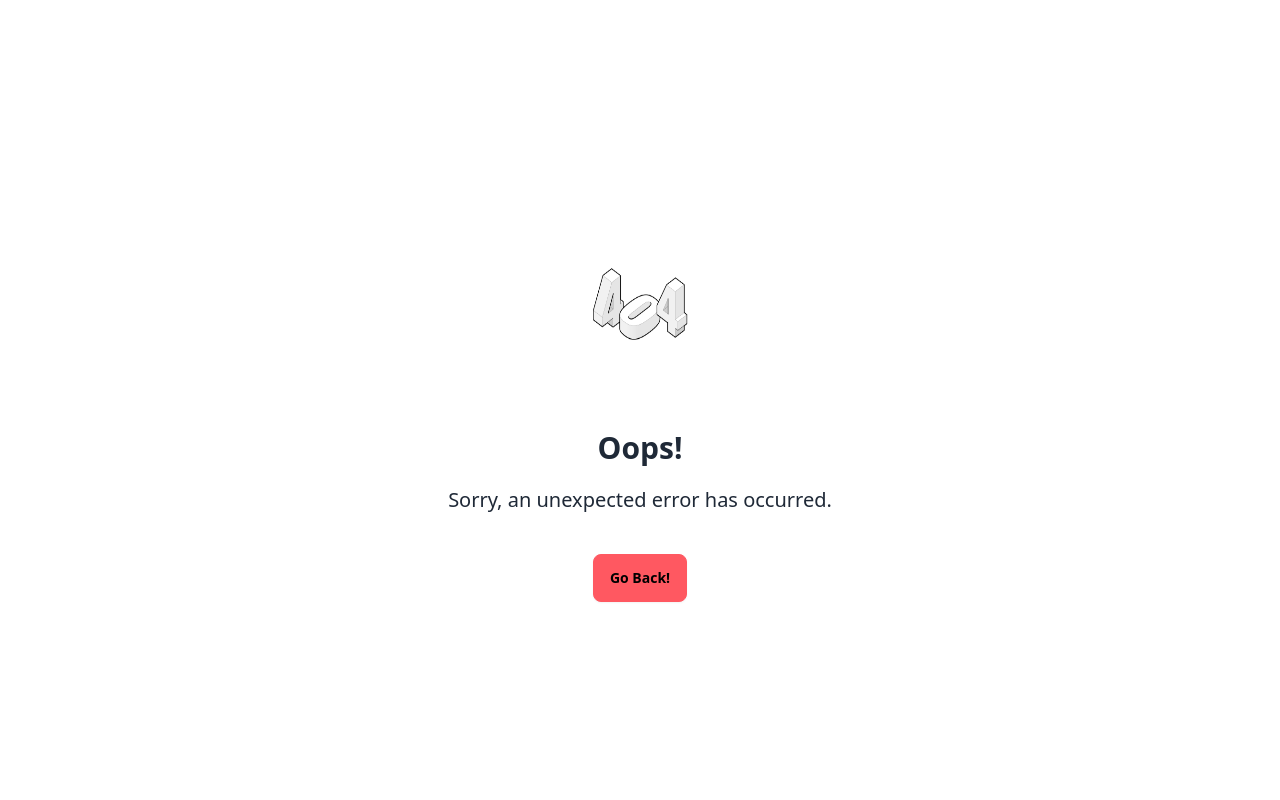
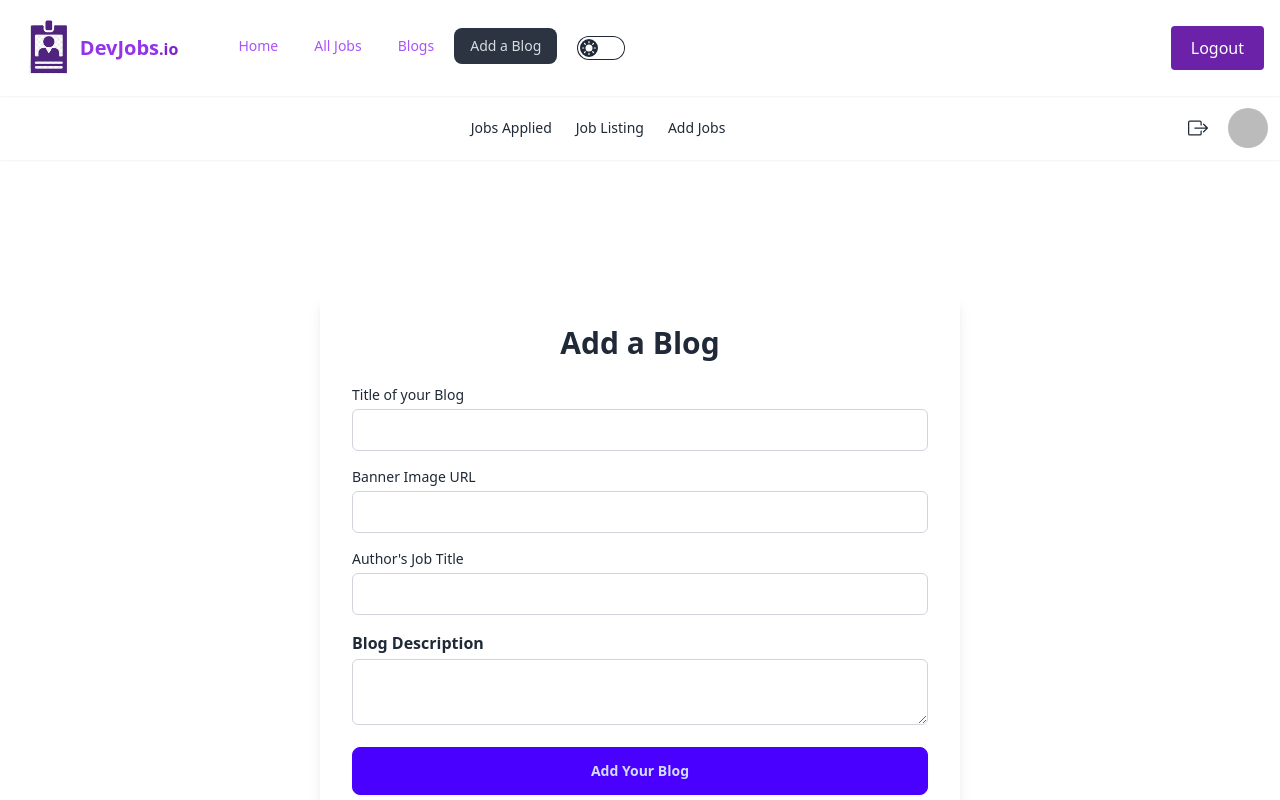
Before and after one commit to Azmaineeeeeee/DevJobs.io, a React (Vite) app: page /addblogs in a window 1280 px wide. Shown: the top 800 px of the page. Built offline with nearby package versions, Linux system fonts and the light colour scheme; no server answers; sample sign-in values are in the browser's storage.

Commit message:
Blogs Page

```diff
--- a/src/Components/JobTabs/JobTabs.jsx
+++ b/src/Components/JobTabs/JobTabs.jsx
@@ -19,16 +19,16 @@ const JobTabs = () => {
      <Tabs>
        <div className='rounded-xl p-4 flex justify-center'>
        <TabList className="grid lg:grid-cols-4 grid-cols-2  bg-white shadow-2xl rounded-full lg:p-6 p-2">
-       <Tab className={`px-4 py-2 text-gray-800 font-medium cursor-pointer focus:outline-none border-transparent focus:rounded-xl  focus:bg-purple-800 focus:text-white`} selected>
+       <Tab className={`px-1 py-1 text-gray-800 font-medium cursor-pointer focus:outline-none border-transparent focus:rounded-xl  focus:bg-purple-800 focus:text-white`} selected>
     On-Site Jobs
 </Tab>
-          <Tab className="px-4 py-2 text-gray-800 font-medium cursor-pointer focus:outline-none focus:rounded-xl  focus:bg-purple-800 focus:text-white border-transparent">
+          <Tab className="px-1 py-1 text-gray-800 font-medium cursor-pointer focus:outline-none focus:rounded-xl  focus:bg-purple-800 focus:text-white border-transparent">
             Remote Jobs
           </Tab>
-          <Tab className="px-4 py-2 text-gray-800 font-medium cursor-pointer focus:outline-none focus:rounded-xl  focus:bg-purple-800 focus:text-white border-transparent">
+          <Tab className="px-1 py-1 text-gray-800 font-medium cursor-pointer focus:outline-none focus:rounded-xl  focus:bg-purple-800 focus:text-white border-transparent">
             Hybrid Jobs
           </Tab>
-          <Tab className="px-4 py-2 text-gray-800 font-medium cursor-pointer focus:outline-none focus:rounded-xl  focus:bg-purple-800 focus:text-white border-transparent">
+          <Tab className="px-1 py-1 text-gray-800 font-medium cursor-pointer focus:outline-none focus:rounded-xl  focus:bg-purple-800 focus:text-white border-transparent">
             Part-Time Jobs
           </Tab>
         </TabList>
--- /dev/null
+++ b/src/Pages/AddBlogs.jsx
@@ -0,0 +1,76 @@
+import { useMutation, useQuery } from "@tanstack/react-query";
+import Swal from "sweetalert2";
+
+const AddBlogs = () => {
+
+
+
+    const handleSubmit = (e) => {
+        e.preventDefault();
+        const form = e.target;
+        const title = form.title.value;
+        const image = form.image.value;
+        const job_title = form.job_title.value;
+        const blog_description = form.blog_description.value;
+        const blogInfo = {title,image,job_title,blog_description}
+        fetch('http://localhost:5001/allblogs', {
+            method: "POST",
+            headers: {
+                "content-type": "application/json"
+            },
+            body: JSON.stringify(blogInfo)
+         })
+         .then(res => res.json())
+         .then(data => {
+            if(data.insertedId){
+                Swal.fire({
+                    title: 'Successfully Added',
+                    text: 'Do you want to continue?',
+                    icon: 'success',
+                    confirmButtonText: 'Confirm'
+                  })
+            }
+         })
+
+        form.reset()
+  }
+
+  return (
+    <div className="flex items-center justify-center h-screen">
+      <div className="lg:w-1/2 w-full bg-white shadow-lg rounded-lg p-8">
+        <h1 className="text-3xl font-bold mb-6 text-center">Add a Blog</h1>
+        <form onSubmit={handleSubmit} className="space-y-4">
+
+        <div className="mb-4">
+          <label htmlFor="title" className="block text-sm font-medium ">Title of your Blog</label>
+          <input type="text" id="title" name="title"  className="mt-1 p-2 border border-gray-300 rounded-md w-full" />
+        </div>
+
+        <div className="mb-4">
+          <label htmlFor="image" className="block text-sm font-medium ">Banner Image URL</label>
+          <input type="text" id="image" name="image"  className="mt-1 p-2 border border-gray-300 rounded-md w-full" />
+        </div>
+
+        <div className="mb-4">
+          <label htmlFor="job_title" className="block text-sm font-medium ">Author's Job Title</label>
+          <input type="text" id="job_title" name="job_title"  className="mt-1 p-2 border border-gray-300 rounded-md w-full" />
+        </div>
+
+
+          <div>
+            <label htmlFor="blogDescription" className="block font-semibold">Blog Description</label>
+            <textarea
+              id="blogDescription"
+              name = "blog_description"
+              className="mt-1 p-2 border border-gray-300 rounded-md w-full"
+              required
+            ></textarea>
+          </div>
+          <button type="submit" className="btn btn-primary w-full">Add Your Blog</button>
+        </form>
+      </div>
+    </div>
+  )
+};
+
+export default AddBlogs;
--- /dev/null
+++ b/src/Pages/BlogsPage.jsx
@@ -0,0 +1,9 @@
+const BlogsPage = () => {
+    return (
+        <div>
+
+        </div>
+    );
+};
+
+export default BlogsPage;
--- a/src/Pages/SingleJob.jsx
+++ b/src/Pages/SingleJob.jsx
@@ -1,46 +1,4 @@
-// import { useLoaderData } from "react-router-dom";
-// import PropTypes from "prop-types";
-// import { IoLocationOutline } from "react-icons/io5";
-// import { GiTakeMyMoney } from "react-icons/gi";
-// import { GiAirplaneArrival } from "react-icons/gi";
-// import { MdSensalary_rangentVerySatisfied } from "react-icons/md";
-// import { FaPeopleGroup } from "react-icons/fa6";
-// import { Link } from "react-router-dom";
 
-// const SingleJob = () => {
-//   const SingleJob = useLoaderData();
-//   const {
-//     image,
-//     job_title,
-//     posted_by,
-//     job_type,
-//     salary_range,
-//     posting_date,
-//     description,
-//     name,
-//     email,
-//     deadline,
-//     detailed_description
-//   } = SingleJob;
-//   return (
-
-//   );
-// };
-// SingleJob.propTypes = {
-//   spot: PropTypes.shape({
-//     image: PropTypes.string.isRequired,
-//     _id: PropTypes.number.isRequired,
-//     job_title: PropTypes.string.isRequired,
-//     deadline: PropTypes.string.isRequired,
-//     location: PropTypes.string.isRequired,
-//     description: PropTypes.string.isRequired,
-//     posted_by: PropTypes.string.isRequired,
-//     job_type: PropTypes.string.isRequired,
-//     salary_range: PropTypes.number.isRequired,
-//     posting_date: PropTypes.number.isRequired,
-//   }),
-// };
-// export default SingleJob;
 
 
 import PropTypes from 'prop-types';
@@ -67,13 +25,10 @@ const SingleJob = () => {
     <section className="py-6">
     <div className="container mx-auto">
       <div className="grid grid-cols-1 lg:grid-cols-2 gap-6">
-        <div className=" rounded-md -gray-100 dark:-neutral-600">
+        <div className="rounded-md">
           <div className="relative">
-            <img src={image} alt={job_title} className="w-full rounded-t-md img-fluid mb-7" style={{ maxHeight: '400px' }} />
-            <div className="absolute z-20 -bottom-7 left-7">
-              <img src="assets/images/featured-job/img-10.png" alt="" className="rounded-md img-fluid" />
+            <img src={image} alt={job_title} className="w-full rounded-t-md img-fluid mb-7" style={{ maxHeight: '350px' }} />
             </div>
-          </div>
           <div className="p-6">
             <h5 className="mb-1 font-bold text-lg">{job_title}</h5>
             <ul className="flex gap-4">
@@ -91,7 +46,9 @@ const SingleJob = () => {
           </div>
         </div>
         <div className=" rounded-md  p-6 flex flex-col gap-4 lg:w-1/2">
-          <div className="flex items-center">
+         <div className='space-y-4 border-purple-200 border lg:p-10'>
+          <h1 className='text-lg font-bold'>Job Overview</h1>
+         <div className="flex items-center">
             <FaDollarSign className="text-2xl text-purple-500   gap-4    rounded-full mr-2 " />
             <div className="flex flex-col">
               <span className="font-bold">Salary Range</span>
@@ -123,6 +80,7 @@ const SingleJob = () => {
             <FaRegPaperPlane className="text-lg" />
             Apply Now
           </button>
+         </div>
           <div className="mt-8">
             <h1 className='text-center font-bold text-xl mb-4 text-purple-600'>Meet Your Hiring Manager</h1>
           <div className="border rounded-md border-gray-100 dark:border-neutral-600 flex p-6">
@@ -132,6 +90,9 @@ const SingleJob = () => {
               <p className="">{user.email}</p>
             </div>
           </div>
+        </div>
+        <div>
+
         </div>
         </div>
 
--- a/src/Routes/Routing.jsx
+++ b/src/Routes/Routing.jsx
@@ -12,6 +12,7 @@ import MyList from "../Pages/MyList";
 import UpdateJob from "../Pages/UpdateJob";
 import SingleJob from "../Pages/SingleJob";
 import ErrorPage from "../Pages/ErrorPage";
+import AddBlogs from "../Pages/AddBlogs";
 
 
   const router = createBrowserRouter([
@@ -58,6 +59,13 @@ import ErrorPage from "../Pages/ErrorPage";
         </PrivateRoute>,
         loader: ({params}) => fetch(`http://localhost:5001/allJobs/${params.id}`)
       },
+      {
+        path: "/addblogs",
+        element: <PrivateRoute>
+          <AddBlogs></AddBlogs>
+        </PrivateRoute>,
+
+      },
 
     ]
     }
--- a/src/Shared/Navbar.jsx
+++ b/src/Shared/Navbar.jsx
@@ -6,16 +6,13 @@ import { Context } from "../Providers/AuthProviders";
 
 
 
+
 const Navbar = () => {
   const [isModalOpen, setIsModalOpen] = useState(false);
   const {user,logOut} = useContext(Context)
-  const [isOpen, setIsOpen] = useState(false);
   const [theme, setTheme] =  useState(localStorage.getItem("theme") || "light");
 
-  const toggleNavbar = () => {
-    setIsOpen(!isOpen);
 
-  };
 
 
   useEffect(() => {
@@ -40,18 +37,24 @@ const Navbar = () => {
 
 
       <div className="flex lg:flex-row gap-1 flex-col">
-      <li className="font-medium">
+      <li className="font-medium text-purple-500">
         <NavLink to="/">Home</NavLink>
       </li>
-        <li className="font-medium">
+        <li className="font-medium text-purple-500">
           <NavLink to="/alljobs">All Jobs</NavLink>
         </li>
-        <li className="font-medium">
+        <li className="font-medium text-purple-500">
           <NavLink to="/blogs">Blogs</NavLink>
         </li>
+     {
+      user &&    <li className="font-medium text-purple-500">
+
+      <NavLink to="/addblogs">Add a Blog</NavLink>
+    </li>
+     }
         <li>
         <div>
-          <h1 className="font-medium">Change Mode</h1>
+
             <label className="cursor-pointer grid place-items-center">
               <input
                 onChange={themeChange}
```
Also changed, not shown: public/328076a1e80dd9e26a2113eb41361896.png (added), public/How-a-refresh-token-is-generated-and-used-1.png (added).
